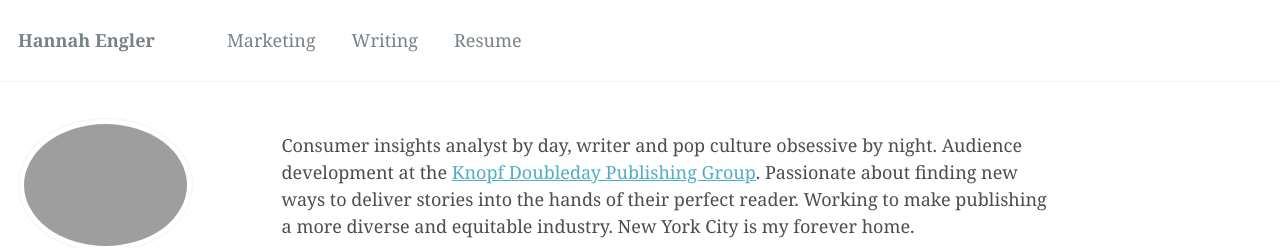
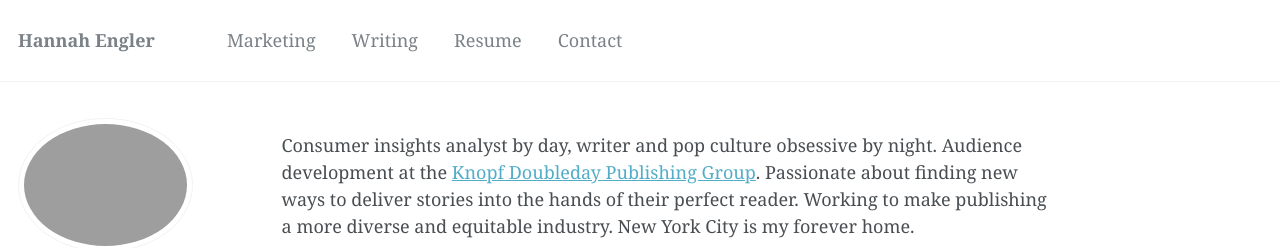
Before and after one commit to hannahmengler/hannahmengler.github.io, a Jekyll site: the page built from _pages/about.md, in a window 1280 px wide. Shown: the top 248 px of the page. Built offline with Jekyll 4.4.1, drawn with Linux system fonts in a browser that asks for light colours.

Commit message:
Change nav

```diff
--- a/_data/navigation.yml
+++ b/_data/navigation.yml
@@ -4,7 +4,10 @@ main:
     url: /marketing/
 
   - title: "Writing"
-    url: /projects/
+    url: /writing/
 
   - title: "Resume"
     url: /resume/
+
+  - title: "Contact"
+    url: /contact/
```
